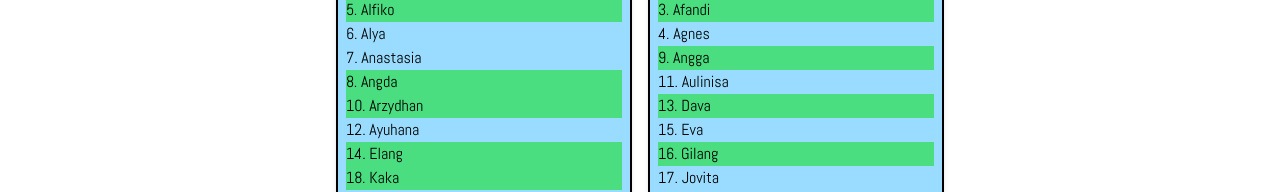
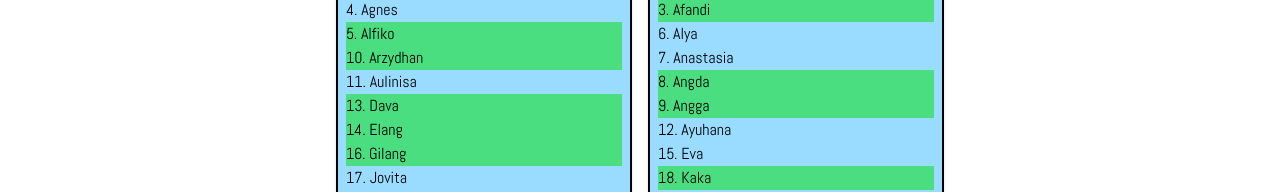
Before and after one commit to falentio/felascione, a SvelteKit app: page /acak-kelompok in a window 1280 px wide. Shown: the part 566-758 px from the top of the page. Built offline with nearby package versions, Linux system fonts and the light colour scheme.

Commit message:
remove joke (#16)

```diff
--- a/src/routes/acak-kelompok/+page.svelte
+++ b/src/routes/acak-kelompok/+page.svelte
@@ -77,7 +77,6 @@
 			fool.createChain(i => chain.includes(i.name))
 		})
 		fool.createChain(i => ["Nadia", "Gilang"].includes(i.name))
-		fool.createChain(i => ["Angda", "Ayuhana", "Adinda", "Elang", "Kaka"].slice(0, fool.items.length / teamsCount).includes(i.name))
 		if (conflict.length > teamsCount) {
 			conflict = conflict.slice(0, teamsCount)
 		}
```
